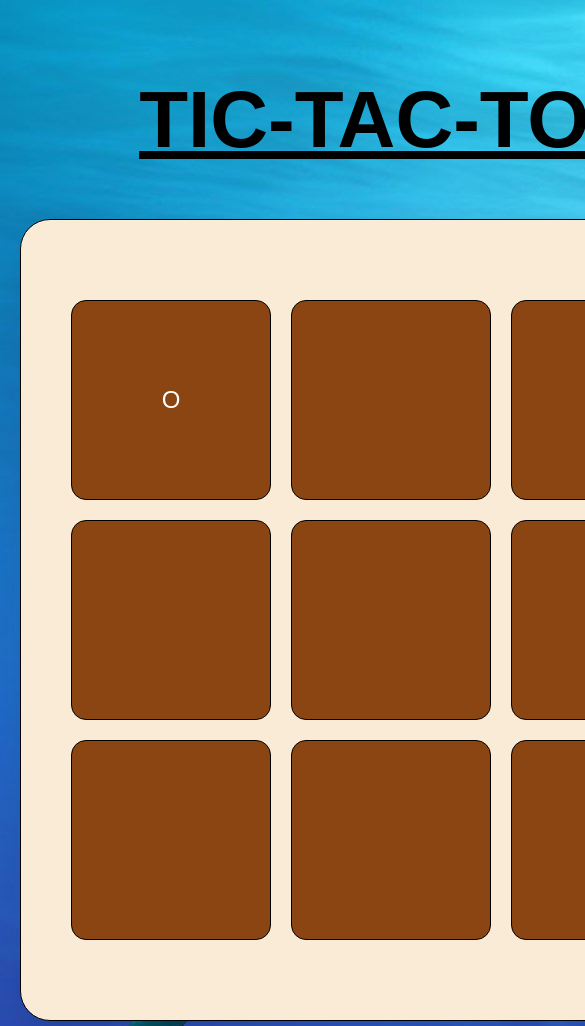
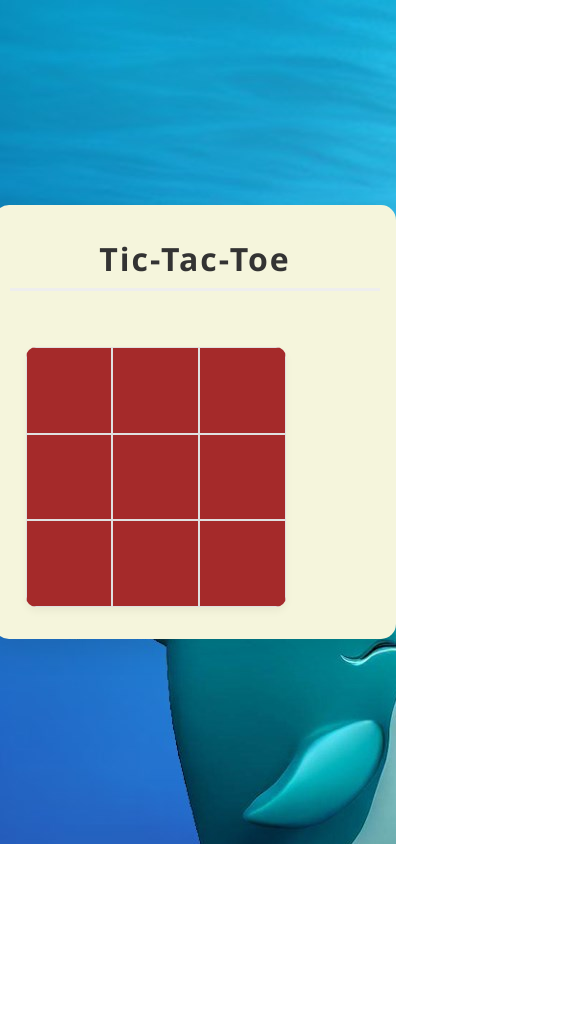
Before and after one commit to MGergo20/Tic-Tac-Toe, a plain HTML site: page index.html in a window 390 px wide. Shown: the top 1026 px of the page, 585 px wide, since content can reach past the window. After the commit the page ends 844 px from the top, so only its background shows below. Drawn offline with Linux system fonts and the light colour scheme.

Commit message:
8:09 változás

```diff
--- a/Elem.js
+++ b/Elem.js
@@ -1,32 +1,25 @@
-export default class Elem{
-    #adat=" ";
-    #index = 0;
-    #szuloElem;
+export default class Elem {
+    #adat;
+    #index;
+    constructor(adat, index, szuloElem) {
+      this.#adat = adat;
+      this.#index = index;
+      this.szuloElem = szuloElem;
+      this.megjelenit();
+      this.elem = document.querySelector(".elem:last-child")
+      this.elem.addEventListener("click", ()=> {
+          if (this.#adat===""){
+              const esemeny = new CustomEvent("kivalaszt", {detail: this.#index})
+              window.dispatchEvent(esemeny)
+          }
+      })
+    }
 
-    constructor(adat, index, szuloElem,){
-        this.#adat=adat;
-        this.#index=index;
-        this.#szuloElem=szuloElem;
-        this.megjelenit()
-        this.elem = document.querySelector(".elem:last-child");
-        console.log(this.elem)
-        this.elem.addEventListener("click", ()=> {
-            if (this.#adat === " "){
-            const esemeny = new CustomEvent("kivalaszt",{detail:this.#index});
-            window.dispatchEvent(esemeny);
-            }
-        });
-
-
-
+    megjelenit() {
+      let html = `<div class="elem">
+                      ${this.#adat}
+                  </div>`;
+      // HTML DOM okjektumot készít
+      this.szuloElem.insertAdjacentHTML("beforeend", html);
     }
-    megjelenit() {
-        let html=`<div class="elem">
-                    ${this.#adat}
-                    </div>`
-        this.#szuloElem.insertAdjacentHTML("beforeend",html);
-}
-
-
-
-}
+  }
--- a/Info.js
+++ b/Info.js
@@ -1,8 +1,13 @@
-export default class Info{
-    constructor (szuloElem){
-        this.szuloElem = szuloElem;
+export default class Info {
+    #kovJatekos;
+    #szuloElem;
+    constructor(kovJatekos, szuloElem) {
+      this.#kovJatekos= kovJatekos;
+      this.#szuloElem = szuloElem;
+      this.kiir()
     }
-    megjelenit(jatekos){
-        this.szuloElem.innerHTML = jatekos +"következik";
+
+    kiir() {
+      this.#szuloElem.innerHTML+=`<p>${this.#kovJatekos} következik</p>`
     }
-}
+  }
--- a/JatekTer.js
+++ b/JatekTer.js
@@ -1,14 +1,12 @@
 import Elem from "./Elem.js";
-import  Info  from "./Info.js";
+import Info from "./Info.js";
 
-export default class Jatekter {
-  #korszamlalo = 0;
-  #lista = ["O", " ", " ", " ", " ", " ", " ", " ", "X"];
-  #szuloElem;
-
-
-  constructor(szuloElem) {
-    this.#szuloElem = szuloElem;
+export default class JatekTer {
+  #lista = ["", "", "", "", "", "", "", "", ""];
+  #lepes = 0;
+  constructor(szuloElem, asideElem) {
+    this.szuloElem = szuloElem;
+    this.asideElem=asideElem
     this.#megjelenit();
     this.#esemenykezelo();
   }
@@ -16,20 +14,28 @@ export default class Jatekter {
   #esemenykezelo() {
     window.addEventListener("kivalaszt", (event) => {
       console.log(event.detail);
-      if (this.#korszamlalo % 2 === 0) {
+      if (this.#lepes%2===0) {
         this.#lista[event.detail] = "X";
-      } else {
+        var kovJatekos ="⭕"
+      }else{
         this.#lista[event.detail] = "O";
+        var kovJatekos="❌"
       }
-      this.#korszamlalo++;
-      this.#szuloElem.innerHTML = "";
+      this.szuloElem.innerHTML = "";
       this.#megjelenit();
+      this.#lepes++
+      new Info(kovJatekos, this.asideElem)
     });
   }
 
   #megjelenit() {
     for (let index = 0; index < this.#lista.length; index++) {
-      new Elem(this.#lista[index], index, this.#szuloElem);
+      new Elem(this.#lista[index], index, this.szuloElem);
     }
   }
+
+  getLepes(){
+    return this.#lepes;
+  }
+
 }
--- a/index.html
+++ b/index.html
@@ -1,18 +1,29 @@
 <!DOCTYPE html>
 <html lang="hu">
   <head>
-    <meta charset="UTF-8">
-    <meta name="viewport" content="width=device-width, initial-scale=1.0">
-    <link rel="stylesheet" href="style.css">
+    <meta charset="UTF-8" />
+    <meta name="viewport" content="width=device-width, initial-scale=1.0" />
     <script type="module" src="main.js"></script>
+    <link rel="stylesheet" href="style.css" />
     <title>Tic-Tac-Toe</title>
   </head>
   <body>
+    <main>
       <header>
         <h1>Tic-Tac-Toe</h1>
       </header>
+      <div class="tartalom">
         <article>
-        <div class="jatekter"></div>
+          <div class="jatekter">
+            <!-- Ide jönnek a divek -->
+          </div>
         </article>
+        <aside>
+          <div class="info">
+              <!-- ide jön az info -->
+          </div>
+        </aside>
+      </div>
+    </main>
   </body>
 </html>
--- a/main.js
+++ b/main.js
@@ -1,4 +1,7 @@
-import Jatekter, {  } from "./JatekTer.js";
+import JatekTer from "./JatekTer.js"
 
-const jatekterElem=document.querySelector(".jatekter")
-new Jatekter(jatekterElem)
+
+let jatekTerElem = document.getElementsByClassName("jatekter")[0];
+let asideElem = document.getElementsByClassName("info")[0];
+
+new JatekTer(jatekTerElem, asideElem)
--- a/style.css
+++ b/style.css
@@ -1,94 +1,117 @@
 
-* {
-    box-sizing: border-box;
-    text-align: center;
-    font-family: 'Arial', sans-serif;
+body {
+    margin: 0;
+    min-height: 100vh;
+    display: flex;
+    justify-content: center;
+    align-items: center;
+    background-image: url(kepek/apps.55072.13644806121635662.228abe4e-8a93-4877-9b15-fd185468e680.jpg);
+    font-family: 'Segoe UI', Tahoma, Geneva, Verdana, sans-serif;
   }
-body {
-    width: 100%;
-    margin: 0;
-    max-width: 800px;
-    background-image: url(kepek/apps.55072.13644806121635662.228abe4e-8a93-4877-9b15-fd185468e680.jpg);
-    display: grid;
-    grid-template-columns: 1fr;
-    min-height: 100vh;
-    padding: 20px;
+
+
+  main {
+    width: 90%;
+    max-width: 600px;
+    background-color: beige;
+    border-radius: 15px;
+    box-shadow: 0 10px 30px rgba(0, 0, 0, 0.1);
+    padding: 2rem;
+    margin: 2rem auto;
   }
 
 
   header {
+    text-align: center;
+    padding: 1rem 0;
+    margin-bottom: 1.5rem;
+  }
 
-    text-decoration: underline;
-    text-transform: uppercase;
+  header h1 {
+    color: #333;
     font-size: 2.5rem;
-    color: black;
-    animation: fadeIn 2s ease-in-out;
+    margin: 0;
+    letter-spacing: 2px;
+    border-bottom: 3px solid #eee;
+    padding-bottom: 0.5rem;
+  }
+
+
+  article {
+    display: flex;
+    justify-content: center;
+    padding: 1rem;
+  }
+
+  aside {
+    width: 200px;
+    margin-left: 45px;
+    height: 250px;
+  }
+
+  .tartalom {
+    display: flex;
+    gap: 20px;
   }
 
 
   .jatekter {
-    display: grid;
-    grid-template-columns: 1fr 1fr 1fr;
-    gap: 20px;
-    padding: 30px 0;
-    animation: slideIn 1s ease-out;
-}
-
-
-article {
-    border: 1px solid #000;
-    background-color: #FAEBD7;
-    padding: 50px;
-    border-radius: 30px;
-    margin: auto;
-    box-shadow: 0 10px 30px rgba(0, 0, 0, 0.1);
-    transition: transform 0.3s ease, box-shadow 0.3s ease;
-}
-
-article:hover {
-    transform: translateY(-10px);
-    box-shadow: 0 15px 40px rgba(0, 0, 0, 0.2);
+    display: flex;
+    flex-wrap: wrap;
+    width: 300px;
+    height: 300px;
+    background-color: #fff;
+    border-radius: 10px;
+    overflow: hidden;
+    box-shadow: 0 4px 8px rgba(0, 0, 0, 0.05);
   }
 
 
   .elem {
-    background-color: #8B4513;
-    border: 1px solid #000;
-    width: 200px;
-    height: 200px;
+    width: 33.33%;
+    height: 33.33%;
+    border: 1px solid #e0e0e0;
+    box-sizing: border-box;
     display: flex;
     justify-content: center;
     align-items: center;
-    color: white;
-    font-size: 1.5rem;
-    border-radius: 15px;
-    transition: transform 0.3s ease-in-out;
+    font-size: 3rem;
+    font-weight: bold;
+    cursor: pointer;
+    transition: all 0.2s ease;
+    background-color: brown;
   }
 
   .elem:hover {
-    transform: scale(1.1);
-    background-color: #A0522D;
+    background-color: #f1f3f5;
   }
 
 
-@keyframes fadeIn {
-    0% {
-        opacity: 0;
-        transform: translateY(-20px);
+  .elem[data-jatekos="X"] {
+    color: #2196f3;
   }
-    100% {
-        opacity: 1;
-        transform: translateY(0);
+
+  .elem[data-jatekos="O"] {
+    color: #f44336;
+  }
+
+
+  @media (max-width: 480px) {
+    main {
+      width: 95%;
+      padding: 1rem;
+    }
+
+    header h1 {
+      font-size: 2rem;
+    }
+
+    .jatekter {
+      width: 260px;
+      height: 260px;
+    }
+
+    .elem {
+      font-size: 2.5rem;
     }
   }
-
-@keyframes slideIn {
-    0% {
-        opacity: 0;
-        transform: translateX(-100%);
-    }
-    100% {
-        opacity: 1;
-        transform: translateX(0);
-    }
-}
```
Lines whose indentation alone changed are shown as unchanged.
